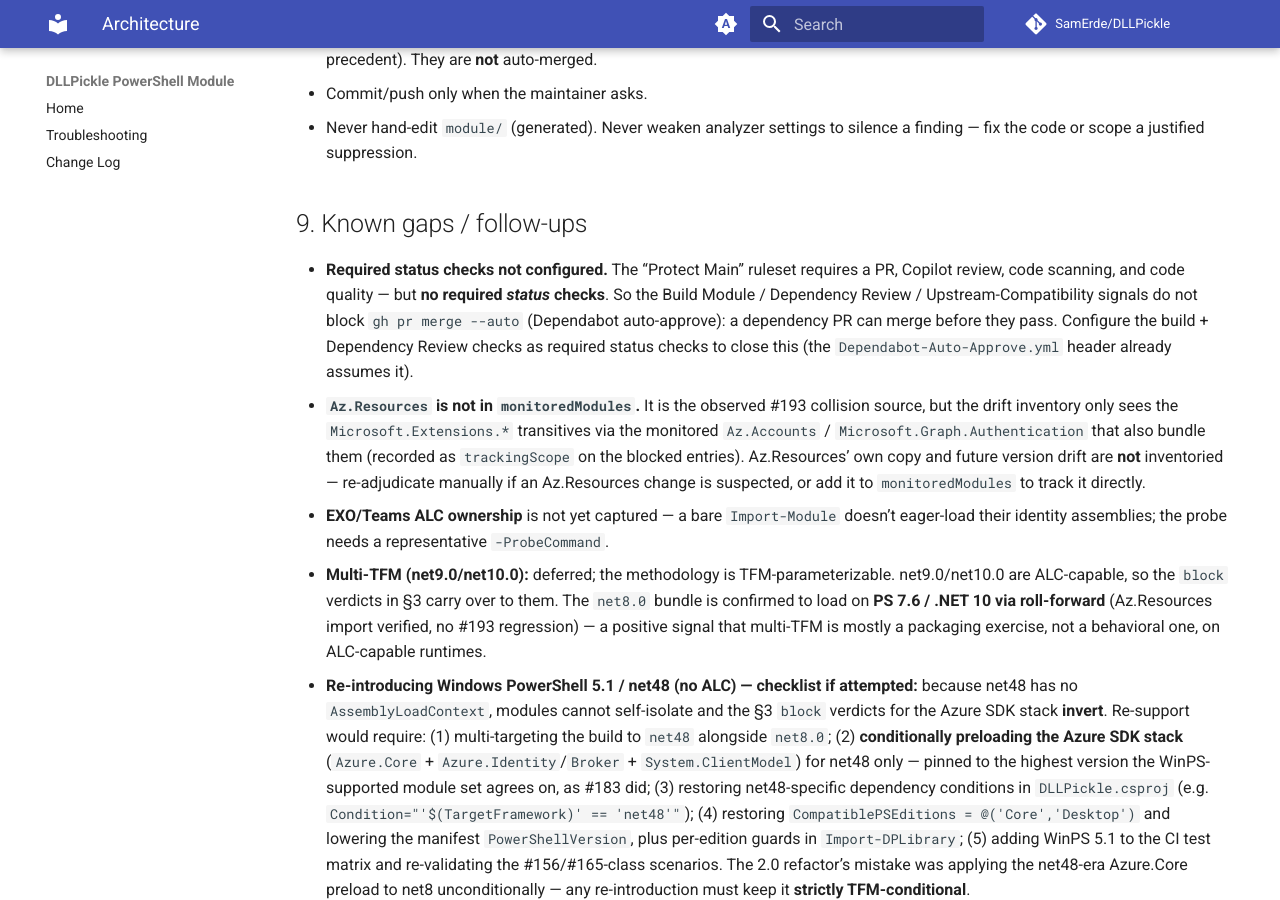
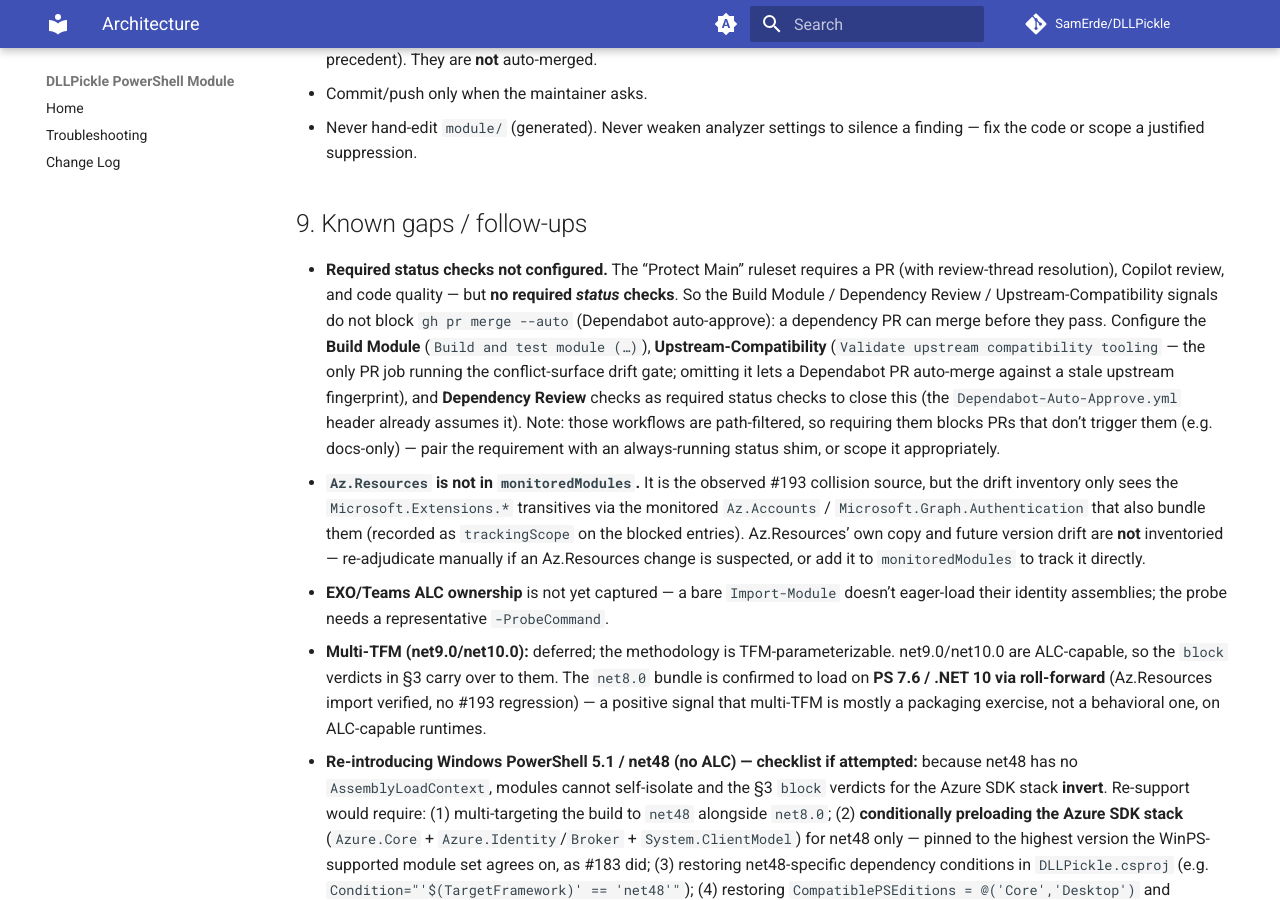
Before and after one commit to SamErde/DLLPickle, an MkDocs documentation site: the page built from docs/Architecture.md, in a window 1280 px wide and 900 px high, scrolled down 5172 px. Built offline with MkDocs 1.6.1 and Material for MkDocs 9.7.7, drawn with Linux system fonts in a browser that asks for light colours; comment, search, counter and statistics services are not loaded; some of the changed text lies outside the part shown.

Commit message:
docs: address review on #226 (lockfile path; require Upstream-Compatibility check)
- Copilot: use the full src/DLLPickle.Build/packages.lock.json path in the publish-trigger bullet (matches the workflow).
- Codex: the required-status-checks remediation must include the Upstream-Compatibility pr-smoke job (the only PR job running the drift gate); omitting it lets a Dependabot PR auto-merge against a stale upstream fingerprint. Also corrected the ruleset description (no code-scanning rule) and noted the path-filter footgun.

Co-Authored-By: Claude Opus 4.8 <noreply@anthropic.com>

```diff
--- a/docs/Architecture.md
+++ b/docs/Architecture.md
@@ -93,7 +93,7 @@ Every tracked assembly is classified into exactly one of:
 - **Issue reproduction + composition:** `Invoke-Build -Task IssueReproTest` (synthetic modules; deterministic).
 - **Runtime adjudication — non-auth tier (CI-capable):** per-module ALC snapshots + the four-module import/composition smoke.
 - **Runtime adjudication — auth tier (maintainer-run; future Stage 2b automatable via GitHub OIDC + Entra federated credential):** real `Connect-*` to a dev tenant. This is the sign-off for any change to the bundled set.
-- **Publish trigger:** `Release-and-Publish` auto-runs **only on bundle-affecting paths** (`src/DLLPickle/**`, `src/DLLPickle.Build/DLLPickle.csproj`, `packages.lock.json`). CI-, policy-, docs-, test-, and tooling-only changes do **not** publish a new gallery version; `workflow_dispatch` is the deliberate-release escape hatch.
+- **Publish trigger:** `Release-and-Publish` auto-runs **only on bundle-affecting paths** (`src/DLLPickle/**`, `src/DLLPickle.Build/DLLPickle.csproj`, `src/DLLPickle.Build/packages.lock.json`). CI-, policy-, docs-, test-, and tooling-only changes do **not** publish a new gallery version; `workflow_dispatch` is the deliberate-release escape hatch.
 - **Dependency PRs (Dependabot):** the bumped *bundle* is validated by **Build Module** (full build under `--locked-mode` + the #193/Azure.Core repro guards), bounded by the csproj floating-with-cap constraints. The Upstream-Compatibility `pr-smoke` adds an **upstream conflict-surface freshness check** — explicitly *not* a bundle validation, since a self-bump does not move the upstream fingerprint. **Enforcement caveat:** these signals only block `gh pr merge --auto` if the build + Dependency Review checks are configured as **required status checks** (see §9).
 
 ## 8. Agent workstream conventions
@@ -117,7 +117,7 @@ When changing the preload contract, follow this loop:
 
 ## 9. Known gaps / follow-ups
 
-- **Required status checks not configured.** The "Protect Main" ruleset requires a PR, Copilot review, code scanning, and code quality — but **no required *status* checks**. So the Build Module / Dependency Review / Upstream-Compatibility signals do not block `gh pr merge --auto` (Dependabot auto-approve): a dependency PR can merge before they pass. Configure the build + Dependency Review checks as required status checks to close this (the `Dependabot-Auto-Approve.yml` header already assumes it).
+- **Required status checks not configured.** The "Protect Main" ruleset requires a PR (with review-thread resolution), Copilot review, and code quality — but **no required *status* checks**. So the Build Module / Dependency Review / Upstream-Compatibility signals do not block `gh pr merge --auto` (Dependabot auto-approve): a dependency PR can merge before they pass. Configure the **Build Module** (`Build and test module (…)`), **Upstream-Compatibility** (`Validate upstream compatibility tooling` — the only PR job running the conflict-surface drift gate; omitting it lets a Dependabot PR auto-merge against a stale upstream fingerprint), and **Dependency Review** checks as required status checks to close this (the `Dependabot-Auto-Approve.yml` header already assumes it). Note: those workflows are path-filtered, so requiring them blocks PRs that don't trigger them (e.g. docs-only) — pair the requirement with an always-running status shim, or scope it appropriately.
 - **`Az.Resources` is not in `monitoredModules`.** It is the observed #193 collision source, but the drift inventory only sees the `Microsoft.Extensions.*` transitives via the monitored `Az.Accounts` / `Microsoft.Graph.Authentication` that also bundle them (recorded as `trackingScope` on the blocked entries). Az.Resources' own copy and future version drift are **not** inventoried — re-adjudicate manually if an Az.Resources change is suspected, or add it to `monitoredModules` to track it directly.
 - **EXO/Teams ALC ownership** is not yet captured — a bare `Import-Module` doesn't eager-load their identity assemblies; the probe needs a representative `-ProbeCommand`.
 - **Multi-TFM (net9.0/net10.0):** deferred; the methodology is TFM-parameterizable. net9.0/net10.0 are ALC-capable, so the `block` verdicts in §3 carry over to them. The `net8.0` bundle is confirmed to load on **PS 7.6 / .NET 10 via roll-forward** (Az.Resources import verified, no #193 regression) — a positive signal that multi-TFM is mostly a packaging exercise, not a behavioral one, on ALC-capable runtimes.
```
